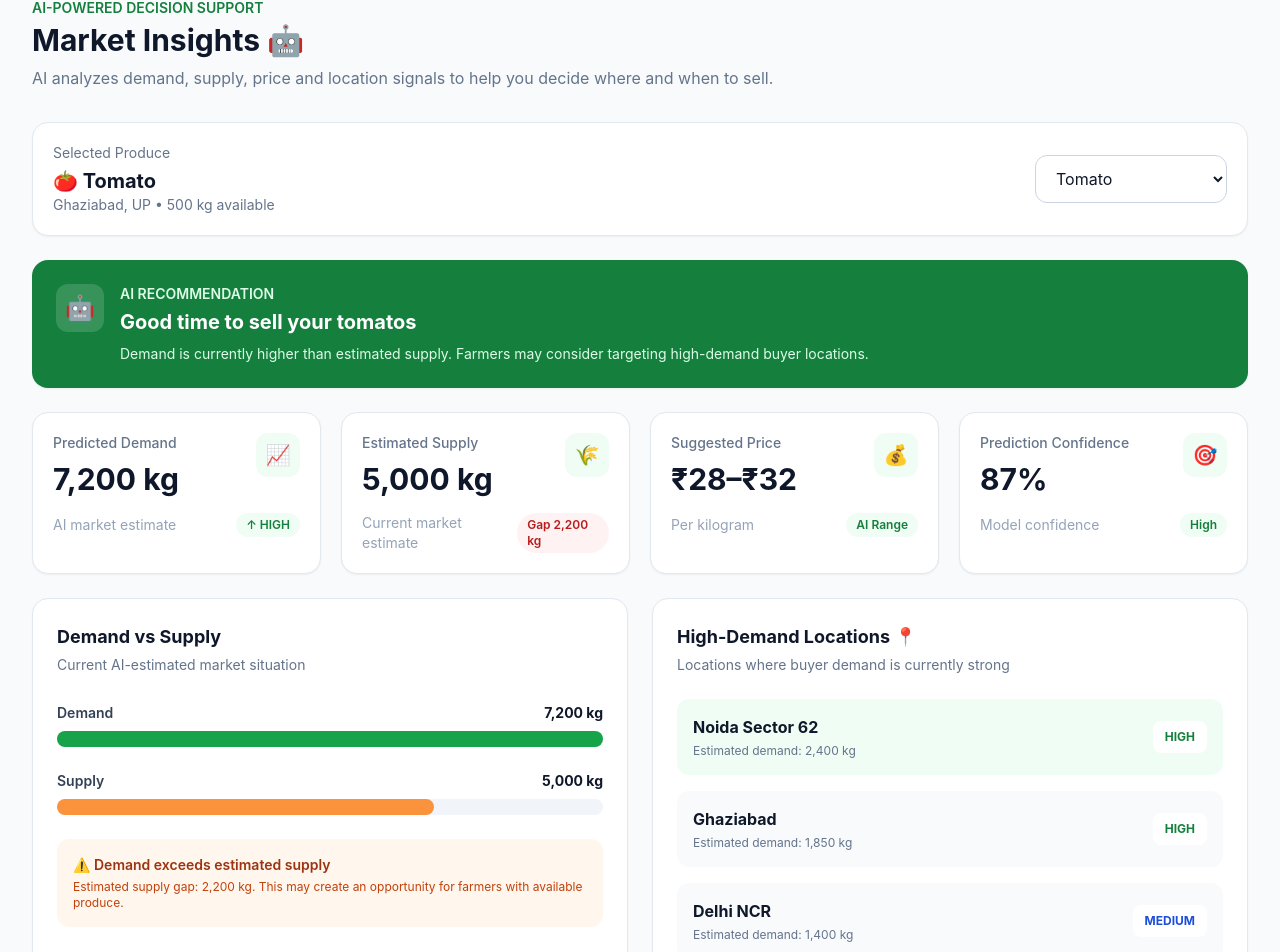
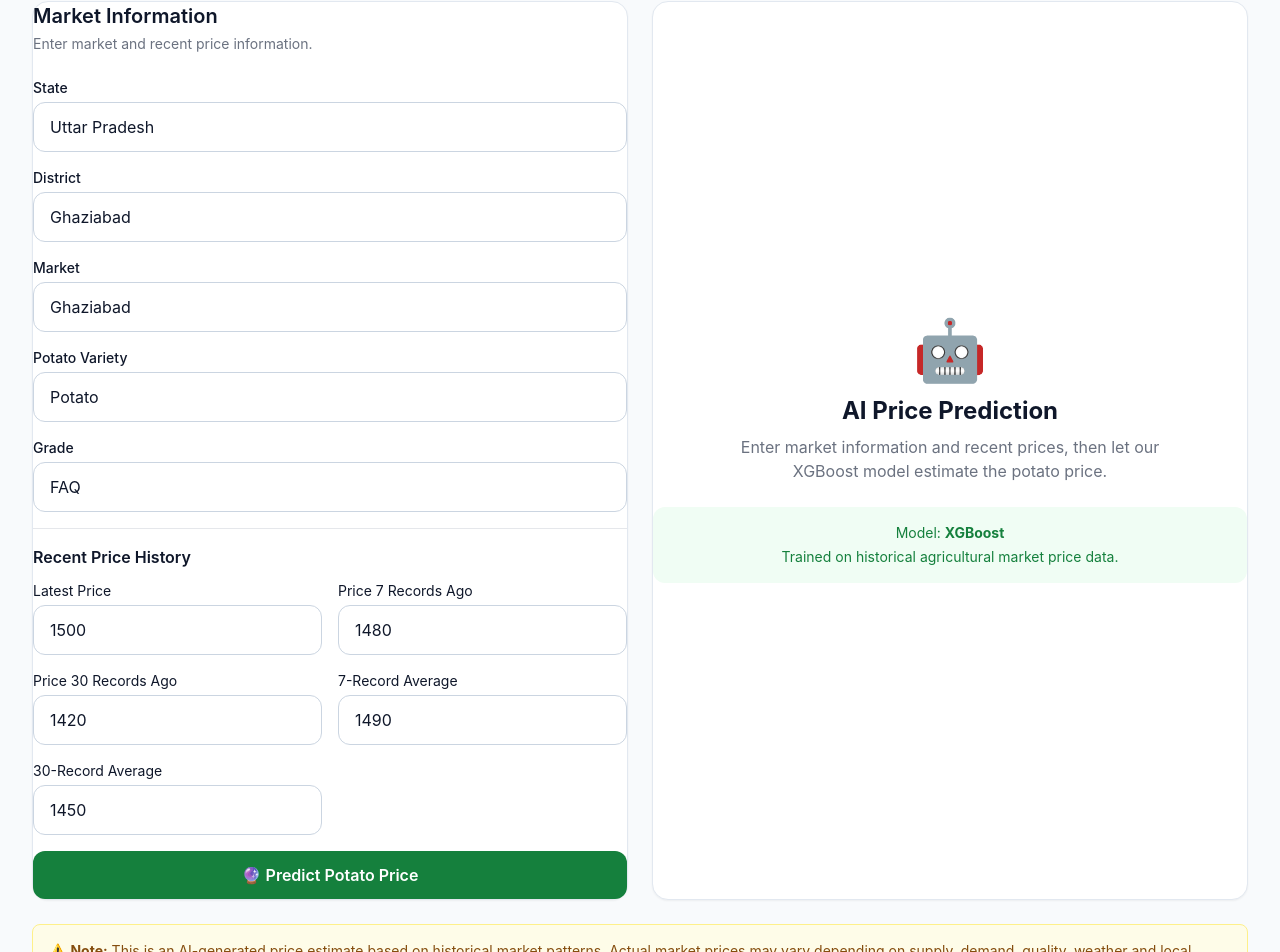
Before and after one commit to akshaybhardwaj411/KisanDirect_AI, a React (Vite) app in the folder frontend/: page /farmer/ai-insights in a window 1280 px wide. Shown: the part 99-1051 px from the top of the page. Built offline with nearby package versions, Linux system fonts and the light colour scheme.

Commit message:
Refactor AIInsights for price prediction functionality
Refactored AIInsights component to include form handling for market data input and price prediction. Added state management for form fields and prediction results.

```diff
--- a/frontend/src/pages/AIInsights.jsx
+++ b/frontend/src/pages/AIInsights.jsx
@@ -1,305 +1,462 @@
-import { Link } from "react-router-dom";
-
-import Navbar from "../components/Navbar";
-import StatCard from "../components/StatCard";
-import { aiInsights } from "../data/mockData";
+import { useState } from "react";
+import { predictPrice } from "../services/api";
 
 export default function AIInsights() {
-  const demand = aiInsights.predictedDemand;
-  const supply = aiInsights.availableSupply;
-  const gap = aiInsights.supplyGap;
+  const [form, setForm] = useState({
+    state: "Uttar Pradesh",
+    district: "Ghaziabad",
+    market: "Ghaziabad",
+    variety: "Potato",
+    grade: "FAQ",
 
-  const demandPercentage = Math.min(
-    100,
-    Math.round((demand / Math.max(demand, supply)) * 100)
-  );
+    lag_1: 1500,
+    lag_7: 1480,
+    lag_30: 1420,
+    rolling_7: 1490,
+    rolling_30: 1450,
+  });
 
-  const supplyPercentage = Math.min(
-    100,
-    Math.round((supply / Math.max(demand, supply)) * 100)
-  );
+  const [prediction, setPrediction] = useState(null);
+  const [loading, setLoading] = useState(false);
+  const [error, setError] = useState("");
+
+  const handleChange = (e) => {
+    const { name, value } = e.target;
+
+    setForm((prev) => ({
+      ...prev,
+      [name]: value,
+    }));
+  };
+
+  const handlePredict = async (e) => {
+    e.preventDefault();
+
+    setLoading(true);
+    setError("");
+    setPrediction(null);
+
+    try {
+      const today = new Date();
+
+      const year = today.getFullYear();
+      const month = today.getMonth() + 1;
+      const day = today.getDate();
+
+      const dayOfWeek = today.getDay();
+
+      // ISO-like week calculation
+      const startOfYear = new Date(year, 0, 1);
+      const daysSinceStart =
+        Math.floor(
+          (today - startOfYear) / (1000 * 60 * 60 * 24)
+        );
+
+      const weekOfYear = Math.ceil(
+        (daysSinceStart + startOfYear.getDay() + 1) / 7
+      );
+
+      // Same seasonal features used during training
+      const monthSin = Math.sin(
+        (2 * Math.PI * month) / 12
+      );
+
+      const monthCos = Math.cos(
+        (2 * Math.PI * month) / 12
+      );
+
+      const requestData = {
+        state: form.state,
+        district: form.district,
+        market: form.market,
+        variety: form.variety,
+        grade: form.grade,
+
+        year,
+        month,
+        day,
+        day_of_week: dayOfWeek,
+        week_of_year: weekOfYear,
+
+        month_sin: monthSin,
+        month_cos: monthCos,
+
+        lag_1: Number(form.lag_1),
+        lag_7: Number(form.lag_7),
+        lag_30: Number(form.lag_30),
+
+        rolling_7: Number(form.rolling_7),
+        rolling_30: Number(form.rolling_30),
+      };
+
+      const response = await predictPrice(requestData);
+
+      setPrediction(response.data);
+    } catch (err) {
+      console.error(err);
+
+      setError(
+        err.response?.data?.detail ||
+          "Unable to get AI price prediction."
+      );
+    } finally {
+      setLoading(false);
+    }
+  };
 
   return (
-    <div className="min-h-screen bg-slate-50">
-      <Navbar />
+    <div className="page-container">
+      {/* Header */}
+      <div className="mb-8">
+        <h1 className="text-3xl font-bold text-green-700">
+          AI Price Intelligence
+        </h1>
 
-      <main className="page-container py-8">
-        {/* Heading */}
-        <div className="mb-8">
-          <p className="text-sm font-semibold text-green-700">
-            AI-POWERED DECISION SUPPORT
-          </p>
+        <p className="mt-2 text-gray-600">
+          Get an AI-based potato price prediction using
+          historical market data.
+        </p>
+      </div>
 
-          <h2 className="text-3xl font-bold text-slate-900 mt-1">
-            Market Insights 🤖
-          </h2>
+      {/* Main Grid */}
+      <div className="grid grid-cols-1 gap-6 lg:grid-cols-2">
 
-          <p className="text-slate-500 mt-2 max-w-3xl">
-            AI analyzes demand, supply, price and location signals to
-            help you decide where and when to sell.
-          </p>
-        </div>
+        {/* Input Card */}
+        <div className="card">
+          <div className="mb-6">
+            <h2 className="text-xl font-semibold">
+              Market Information
+            </h2>
 
-        {/* Crop Information */}
-        <div className="card p-5 mb-6">
-          <div className="flex flex-col md:flex-row md:items-center md:justify-between gap-4">
+            <p className="mt-1 text-sm text-gray-500">
+              Enter market and recent price information.
+            </p>
+          </div>
+
+          <form onSubmit={handlePredict} className="space-y-4">
+
+            {/* State */}
             <div>
-              <p className="text-sm text-slate-500">
-                Selected Produce
-              </p>
+              <label className="mb-1 block text-sm font-medium">
+                State
+              </label>
 
-              <h3 className="text-xl font-bold text-slate-900 mt-1">
-                🍅 {aiInsights.crop}
+              <input
+                className="input-field"
+                name="state"
+                value={form.state}
+                onChange={handleChange}
+                required
+              />
+            </div>
+
+            {/* District */}
+            <div>
+              <label className="mb-1 block text-sm font-medium">
+                District
+              </label>
+
+              <input
+                className="input-field"
+                name="district"
+                value={form.district}
+                onChange={handleChange}
+                required
+              />
+            </div>
+
+            {/* Market */}
+            <div>
+              <label className="mb-1 block text-sm font-medium">
+                Market
+              </label>
+
+              <input
+                className="input-field"
+                name="market"
+                value={form.market}
+                onChange={handleChange}
+                required
+              />
+            </div>
+
+            {/* Variety */}
+            <div>
+              <label className="mb-1 block text-sm font-medium">
+                Potato Variety
+              </label>
+
+              <input
+                className="input-field"
+                name="variety"
+                value={form.variety}
+                onChange={handleChange}
+                required
+              />
+            </div>
+
+            {/* Grade */}
+            <div>
+              <label className="mb-1 block text-sm font-medium">
+                Grade
+              </label>
+
+              <input
+                className="input-field"
+                name="grade"
+                value={form.grade}
+                onChange={handleChange}
+                required
+              />
+            </div>
+
+            <div className="border-t pt-4">
+              <h3 className="mb-3 font-semibold">
+                Recent Price History
               </h3>
 
-              <p className="text-sm text-slate-500">
-                {aiInsights.location} • 500 kg available
-              </p>
-            </div>
+              <div className="grid grid-cols-1 gap-4 sm:grid-cols-2">
 
-            <select
-              defaultValue={aiInsights.crop}
-              className="input-field md:w-48 bg-white"
-            >
-              <option>Tomato</option>
-              <option>Potato</option>
-              <option>Onion</option>
-              <option>Wheat</option>
-              <option>Rice</option>
-            </select>
-          </div>
-        </div>
+                <div>
+                  <label className="mb-1 block text-sm">
+                    Latest Price
+                  </label>
 
-        {/* AI Recommendation */}
-        <div className="bg-green-700 text-white rounded-2xl p-6 mb-6 shadow-sm">
-          <div className="flex gap-4">
-            <div className="w-12 h-12 bg-white/15 rounded-xl flex items-center justify-center text-2xl shrink-0">
-              🤖
-            </div>
+                  <input
+                    type="number"
+                    className="input-field"
+                    name="lag_1"
+                    value={form.lag_1}
+                    onChange={handleChange}
+                    min="0"
+                    required
+                  />
+                </div>
 
-            <div>
-              <p className="text-green-100 text-sm font-semibold">
-                AI RECOMMENDATION
-              </p>
+                <div>
+                  <label className="mb-1 block text-sm">
+                    Price 7 Records Ago
+                  </label>
 
-              <h3 className="text-xl font-bold mt-1">
-                Good time to sell your {aiInsights.crop.toLowerCase()}s
-              </h3>
+                  <input
+                    type="number"
+                    className="input-field"
+                    name="lag_7"
+                    value={form.lag_7}
+                    onChange={handleChange}
+                    min="0"
+                    required
+                  />
+                </div>
 
-              <p className="text-green-100 text-sm mt-2 max-w-3xl">
-                {aiInsights.recommendation}
-              </p>
-            </div>
-          </div>
-        </div>
+                <div>
+                  <label className="mb-1 block text-sm">
+                    Price 30 Records Ago
+                  </label>
 
-        {/* Stats */}
-        <div className="grid grid-cols-1 sm:grid-cols-2 lg:grid-cols-4 gap-5 mb-6">
-          <StatCard
-            title="Predicted Demand"
-            value={`${demand.toLocaleString()} kg`}
-            subtitle="AI market estimate"
-            icon="📈"
-            trend={`↑ ${aiInsights.demandLevel}`}
-            trendType="positive"
-          />
+                  <input
+                    type="number"
+                    className="input-field"
+                    name="lag_30"
+                    value={form.lag_30}
+                    onChange={handleChange}
+                    min="0"
+                    required
+                  />
+                </div>
 
-          <StatCard
-            title="Estimated Supply"
-            value={`${supply.toLocaleString()} kg`}
-            subtitle="Current market estimate"
-            icon="🌾"
-            trend={`Gap ${gap.toLocaleString()} kg`}
-            trendType="negative"
-          />
+                <div>
+                  <label className="mb-1 block text-sm">
+                    7-Record Average
+                  </label>
 
-          <StatCard
-            title="Suggested Price"
-            value={`₹${aiInsights.priceRange.min}–₹${aiInsights.priceRange.max}`}
-            subtitle="Per kilogram"
-            icon="💰"
-            trend="AI Range"
-            trendType="positive"
-          />
+                  <input
+                    type="number"
+                    className="input-field"
+                    name="rolling_7"
+                    value={form.rolling_7}
+                    onChange={handleChange}
+                    min="0"
+                    required
+                  />
+                </div>
 
-          <StatCard
-            title="Prediction Confidence"
-            value={`${aiInsights.confidence}%`}
-            subtitle="Model confidence"
-            icon="🎯"
-            trend="High"
-            trendType="positive"
-          />
-        </div>
+                <div>
+                  <label className="mb-1 block text-sm">
+                    30-Record Average
+                  </label>
 
-        {/* Demand vs Supply + Locations */}
-        <div className="grid grid-cols-1 lg:grid-cols-2 gap-6">
-          {/* Demand vs Supply */}
-          <div className="card p-6">
-            <h3 className="text-lg font-bold text-slate-900">
-              Demand vs Supply
-            </h3>
+                  <input
+                    type="number"
+                    className="input-field"
+                    name="rolling_30"
+                    value={form.rolling_30}
+                    onChange={handleChange}
+                    min="0"
+                    required
+                  />
+                </div>
 
-            <p className="text-sm text-slate-500 mt-1">
-              Current AI-estimated market situation
-            </p>
-
-            {/* Demand */}
-            <div className="mt-7">
-              <div className="flex justify-between text-sm mb-2">
-                <span className="font-semibold text-slate-700">
-                  Demand
-                </span>
-
-                <span className="font-bold">
-                  {demand.toLocaleString()} kg
-                </span>
-              </div>
-
-              <div className="w-full h-4 bg-slate-100 rounded-full">
-                <div
-                  className="h-4 bg-green-600 rounded-full transition-all"
-                  style={{ width: `${demandPercentage}%` }}
-                />
               </div>
             </div>
 
-            {/* Supply */}
-            <div className="mt-6">
-              <div className="flex justify-between text-sm mb-2">
-                <span className="font-semibold text-slate-700">
-                  Supply
-                </span>
+            {/* Error */}
+            {error && (
+              <div className="rounded-lg bg-red-50 p-4 text-sm text-red-700">
+                ❌ {error}
+              </div>
+            )}
 
-                <span className="font-bold">
-                  {supply.toLocaleString()} kg
-                </span>
+            {/* Button */}
+            <button
+              type="submit"
+              disabled={loading}
+              className="primary-btn w-full disabled:cursor-not-allowed disabled:opacity-60"
+            >
+              {loading
+                ? "🤖 AI is predicting..."
+                : "🔮 Predict Potato Price"}
+            </button>
+
+          </form>
+        </div>
+
+        {/* Result Card */}
+        <div className="card flex min-h-[400px] flex-col justify-center">
+
+          {!prediction && !loading && (
+            <div className="text-center">
+
+              <div className="mb-4 text-6xl">
+                🤖
               </div>
 
-              <div className="w-full h-4 bg-slate-100 rounded-full">
-                <div
-                  className="h-4 bg-orange-400 rounded-full transition-all"
-                  style={{ width: `${supplyPercentage}%` }}
-                />
-              </div>
-            </div>
+              <h2 className="text-2xl font-bold">
+                AI Price Prediction
+              </h2>
 
-            {/* Gap */}
-            <div className="mt-6 p-4 bg-orange-50 rounded-xl">
-              <p className="text-sm font-semibold text-orange-800">
-                ⚠️ Demand exceeds estimated supply
+              <p className="mx-auto mt-2 max-w-md text-gray-500">
+                Enter market information and recent prices,
+                then let our XGBoost model estimate the
+                potato price.
               </p>
 
-              <p className="text-xs text-orange-700 mt-1">
-                Estimated supply gap: {gap.toLocaleString()} kg.
-                This may create an opportunity for farmers with
-                available produce.
-              </p>
-            </div>
-          </div>
-
-          {/* High Demand Locations */}
-          <div className="card p-6">
-            <h3 className="text-lg font-bold text-slate-900">
-              High-Demand Locations 📍
-            </h3>
-
-            <p className="text-sm text-slate-500 mt-1">
-              Locations where buyer demand is currently strong
-            </p>
-
-            <div className="space-y-4 mt-6">
-              {aiInsights.highDemandLocations.map((location, index) => (
-                <div
-                  key={location.name}
-                  className={`flex items-center justify-between gap-4 p-4 rounded-xl ${
-                    index === 0
-                      ? "bg-green-50"
-                      : "bg-slate-50"
-                  }`}
-                >
-                  <div>
-                    <p className="font-bold text-slate-900">
-                      {location.name}
-                    </p>
-
-                    <p className="text-xs text-slate-500 mt-1">
-                      Estimated demand:{" "}
-                      {location.demand.toLocaleString()} kg
-                    </p>
-                  </div>
-
-                  <span
-                    className={`text-xs font-bold px-3 py-2 rounded-lg bg-white ${
-                      location.level === "HIGH"
-                        ? "text-green-700"
-                        : "text-blue-700"
-                    }`}
-                  >
-                    {location.level}
-                  </span>
-                </div>
-              ))}
-            </div>
-          </div>
-        </div>
-
-        {/* AI Factors */}
-        <div className="card p-6 mt-6">
-          <h3 className="text-lg font-bold text-slate-900">
-            Why is AI recommending this? 🔍
-          </h3>
-
-          <div className="grid grid-cols-1 md:grid-cols-3 gap-4 mt-5">
-            {aiInsights.factors.map((factor) => (
-              <div
-                key={factor.title}
-                className="p-4 rounded-xl bg-slate-50"
-              >
-                <p className="font-semibold text-slate-900">
-                  {factor.icon} {factor.title}
+              <div className="mt-6 rounded-xl bg-green-50 p-4">
+                <p className="text-sm text-green-700">
+                  Model: <strong>XGBoost</strong>
                 </p>
 
-                <p className="text-sm text-slate-500 mt-1">
-                  {factor.description}
+                <p className="mt-1 text-sm text-green-700">
+                  Trained on historical agricultural market
+                  price data.
                 </p>
               </div>
-            ))}
-          </div>
+
+            </div>
+          )}
+
+          {loading && (
+            <div className="text-center">
+
+              <div className="mx-auto mb-5 h-12 w-12 animate-spin rounded-full border-4 border-gray-200 border-t-green-600" />
+
+              <h2 className="text-xl font-semibold">
+                AI is analyzing market data...
+              </h2>
+
+              <p className="mt-2 text-gray-500">
+                Please wait while XGBoost generates the
+                prediction.
+              </p>
+
+            </div>
+          )}
+
+          {prediction && !loading && (
+            <div className="text-center">
+
+              <div className="mb-3 text-5xl">
+                📈
+              </div>
+
+              <p className="text-sm font-medium uppercase tracking-wide text-gray-500">
+                Predicted Potato Price
+              </p>
+
+              <div className="mt-3 text-5xl font-bold text-green-700">
+                ₹{Number(
+                  prediction.predicted_price
+                ).toLocaleString("en-IN")}
+              </div>
+
+              <p className="mt-2 text-gray-500">
+                per quintal
+              </p>
+
+              <div className="mt-8 grid grid-cols-2 gap-4">
+
+                <div className="rounded-xl bg-green-50 p-4">
+                  <p className="text-xs text-gray-500">
+                    Crop
+                  </p>
+
+                  <p className="mt-1 font-semibold text-green-700">
+                    {prediction.crop}
+                  </p>
+                </div>
+
+                <div className="rounded-xl bg-blue-50 p-4">
+                  <p className="text-xs text-gray-500">
+                    AI Model
+                  </p>
+
+                  <p className="mt-1 font-semibold text-blue-700">
+                    {prediction.model}
+                  </p>
+                </div>
+
+              </div>
+
+              <div className="mt-5 rounded-xl border border-green-200 bg-green-50 p-4 text-left">
+
+                <p className="font-semibold text-green-800">
+                  💡 AI Market Insight
+                </p>
+
+                <p className="mt-1 text-sm text-green-700">
+                  Based on the provided recent market prices,
+                  the model estimates approximately{" "}
+                  <strong>
+                    ₹
+                    {Number(
+                      prediction.predicted_price
+                    ).toLocaleString("en-IN")}
+                  </strong>{" "}
+                  per quintal.
+                </p>
+
+              </div>
+
+              <button
+                onClick={() => setPrediction(null)}
+                className="secondary-btn mt-6"
+              >
+                Make Another Prediction
+              </button>
+
+            </div>
+          )}
+
         </div>
+      </div>
 
-        {/* Actions */}
-        <div className="flex flex-col sm:flex-row gap-4 mt-6">
-          <Link
-            to="/marketplace"
-            className="flex-1 text-center bg-green-700 text-white py-3.5 rounded-xl font-semibold hover:bg-green-800 transition"
-          >
-            🛒 View Buyers & Marketplace
-          </Link>
-
-          <Link
-            to="/logistics"
-            className="flex-1 text-center border border-slate-300 bg-white text-slate-700 py-3.5 rounded-xl font-semibold hover:bg-slate-50 transition"
-          >
-            🚚 Optimize Logistics
-          </Link>
-        </div>
-
-        {/* Prototype Notice */}
-        <div className="mt-6 bg-amber-50 border border-amber-200 rounded-xl p-4">
-          <p className="text-xs text-amber-800">
-            <strong>Prototype:</strong> AI values shown here are
-            demonstration estimates. In the final system, these
-            values will be generated from market, demand, supply and
-            historical data through the ML backend.
-          </p>
-        </div>
-
-        <p className="text-center text-xs text-slate-400 mt-4">
-          AI outputs are decision-support estimates and should not
-          be treated as guaranteed prices or demand.
-        </p>
-      </main>
+      {/* Disclaimer */}
+      <div className="mt-6 rounded-lg border border-yellow-200 bg-yellow-50 p-4 text-sm text-yellow-800">
+        ⚠️ <strong>Note:</strong> This is an AI-generated
+        price estimate based on historical market patterns.
+        Actual market prices may vary depending on supply,
+        demand, quality, weather and local conditions.
+      </div>
     </div>
   );
 }
```
